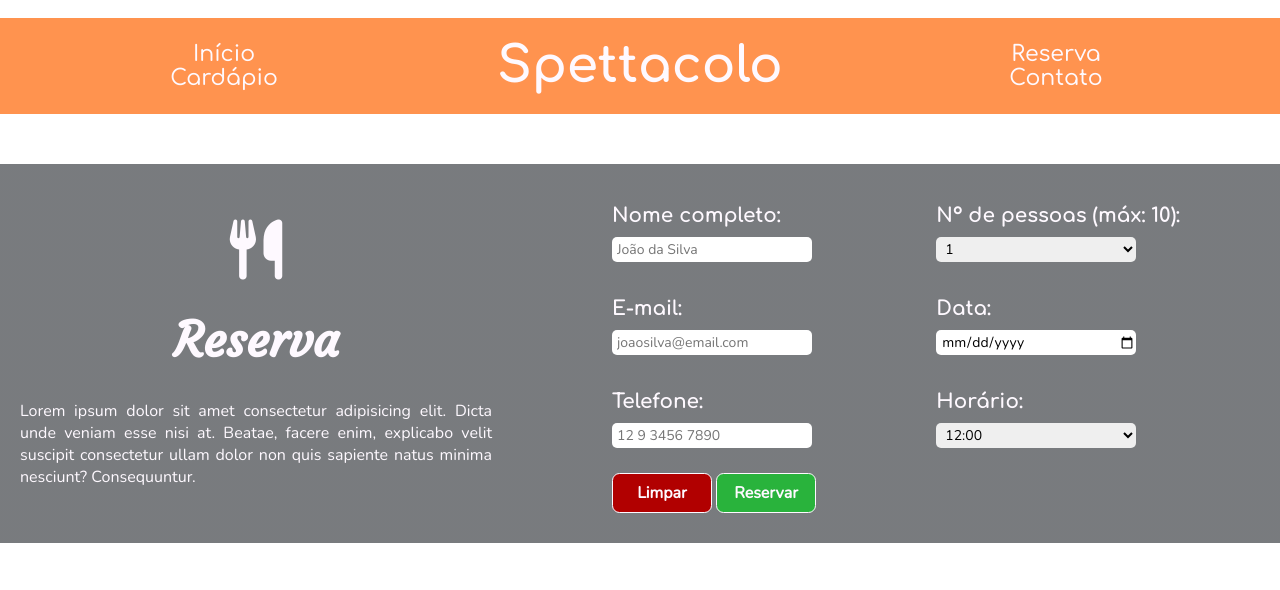
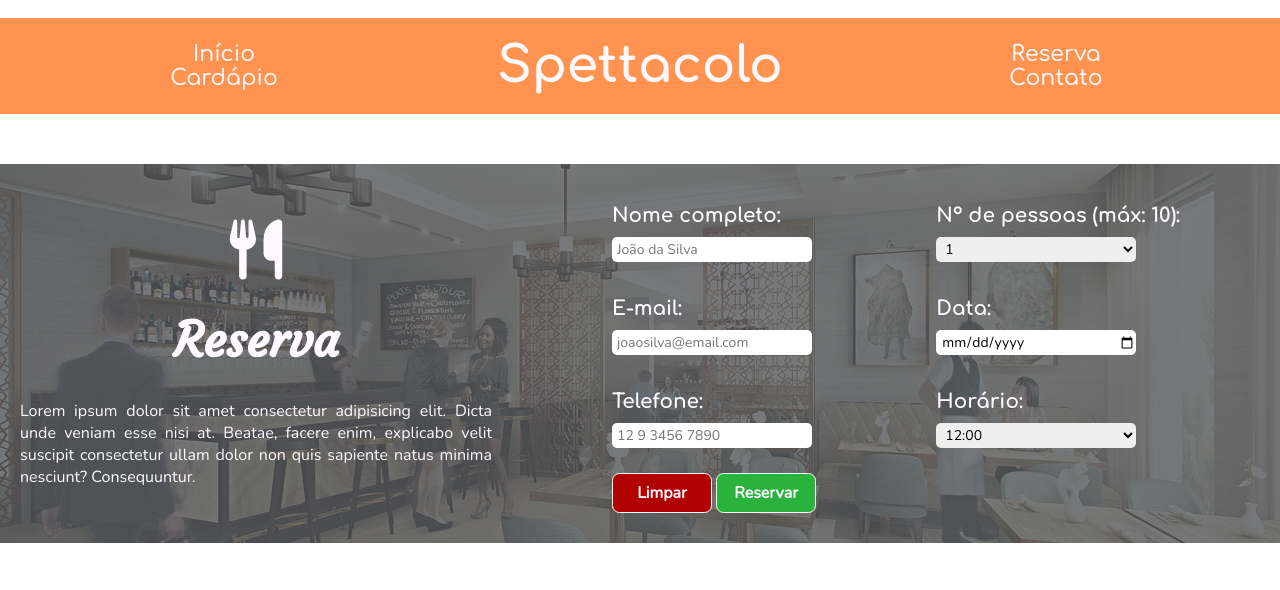
Before and after one commit to MatheusVZambon/restaurante-responsivo, a plain HTML site: page reserva.html in a window 1280 px wide. Shown: the top 590 px of the page. Drawn offline with nearby package versions, Linux system fonts and the light colour scheme; the site is published under a folder, as on GitHub Pages, so addresses that start at the root find nothing.

Commit message:
BG Update

```diff
--- a/style/style.css
+++ b/style/style.css
@@ -876,7 +876,7 @@ footer{
 
     margin: 50px 0;
 
-    background-image: linear-gradient(to right, var(--opc-grey), var(--opc-grey)), url(/media/booking-bg.jpg);
+    background-image: linear-gradient(to right, var(--opc-grey), var(--opc-grey)), url(../media/booking-bg.jpg);
     background-size: cover;
     background-position: center center;
 }
```
